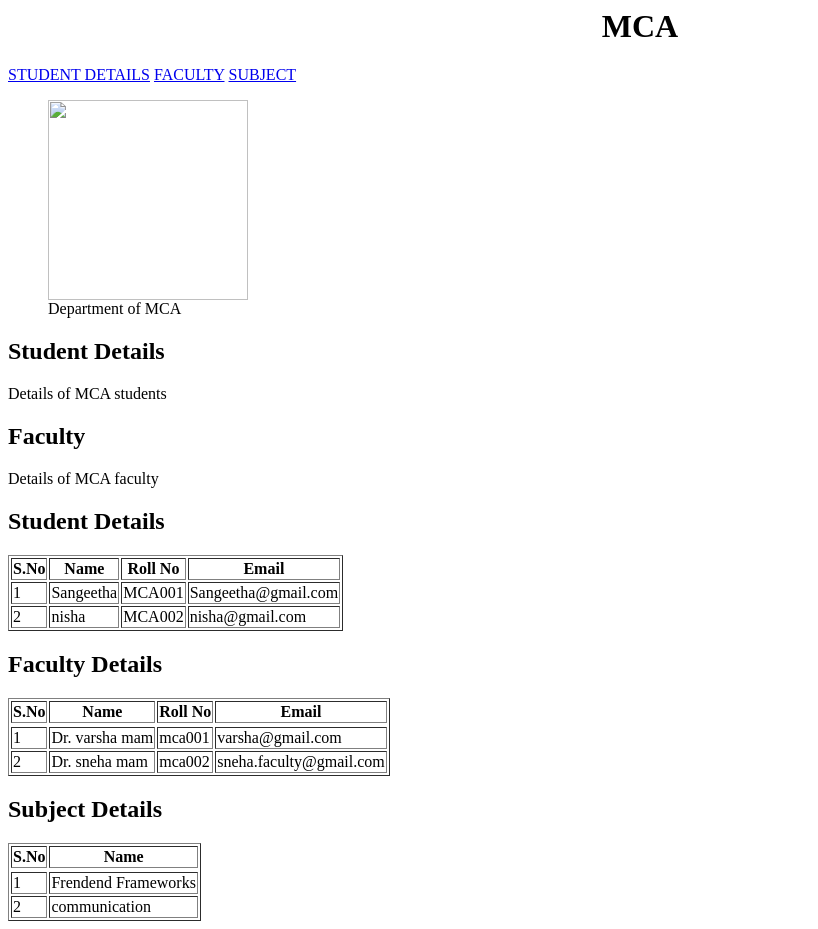
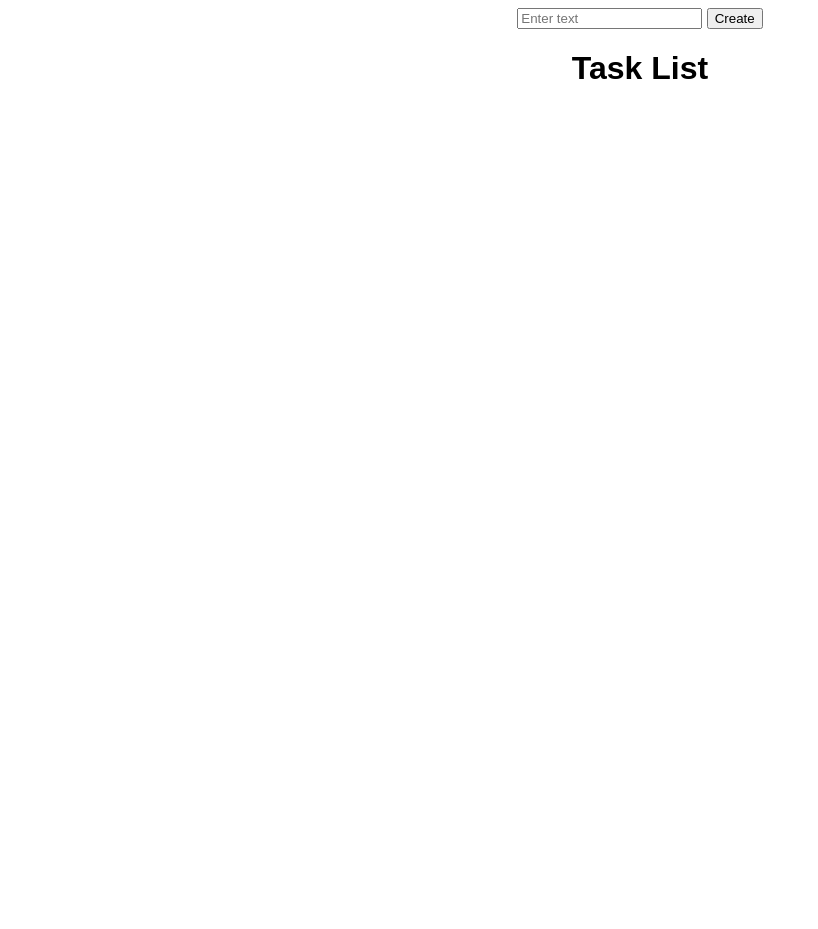
Before and after one commit to sangeeutd-blip/index.html, a plain HTML site: page index.html in a window 1280 px wide. Shown: the whole page, without its empty margins (0-818 px from the left). After the commit the page ends 800 px from the top, so only its background shows below. Drawn offline with Linux system fonts and the light colour scheme.

Commit message:
Add files via upload

```diff
--- a/index.html
+++ b/index.html
@@ -1,115 +1,105 @@
+<!DOCTYPE html>
 <html>
 <head>
-    <title>MCA</title>
+    <title>Task List</title>
+
+    <style>
+        body {
+            font-family: Arial;
+            text-align: center;
+        }
+
+        .completed {
+            color: gray;
+        }
+
+        .task {
+            margin: 15px;
+        }
+    </style>
 </head>
 
 <body>
 
-    <header>
-        <center>
-            <h1>MCA</h1>
-        </center>
-    </header>
+    <input type="text" placeholder="Enter text" id="input">
 
-    <nav>
-        <a href="#student">STUDENT DETAILS</a>
-        <a href="#faculty">FACULTY</a>
-        <a href="#subject">SUBJECT</a>
-    </nav>
+    <button onclick="createtask()">Create</button>
 
-    <main>
+    <h1>Task List</h1>
 
-        <section>
-            <figure>
-               <img src="C:\Users\ELCOT\Pictures\classroom.jpg" width="200" hight="200">
-                <figcaption>Department of MCA</figcaption>
-            </figure>
-        </section>
+    <div id="list"></div>
 
-        <section id="student">
-            <h2>Student Details</h2>
-            <p>Details of MCA students</p>
-        </section>
+    <script>
 
-        <section id="faculty">
-            <h2>Faculty</h2>
-            <p>Details of MCA faculty</p>
-        </section>
-<section id="student">
-    <h2>Student Details</h2>
+        function createtask() {
 
-    <table border="1">
-        <tr>
-            <th>S.No</th>
-            <th>Name</th>
-            <th>Roll No</th>
-            <th>Email</th>
-        </tr>
+            let task = document.getElementById("input").value.trim();
 
-        <tr>
-            <td>1</td>
-            <td>Sangeetha</td>
-            <td>MCA001</td>
-            <td>Sangeetha@gmail.com</td>
-        </tr>
+            if (task == "") {
+                alert("Enter the text");
+                return;
+            }
 
-        <tr>
-            <td>2</td>
-            <td>nisha</td>
-            <td>MCA002</td>
-            <td>nisha@gmail.com</td>
-        </tr>
-    </table>
-</section>
+            let tasks = document.querySelectorAll(".task h3");
 
+            for (let t of tasks) {
+                if (t.textContent.toLowerCase() == task.toLowerCase()) {
+                    alert("Task already exists");
+                    return;
+                }
+            }
 
-<section id="faculty">
-    <h2>Faculty Details</h2>
+            let div = document.createElement("div");
+            div.className = "task";
+            let art = document.createElement("h3");
+            art.textContent = task;
+            let del = document.createElement("button");
+            del.textContent = "Delete";
 
-    <table border="1">
-        <tr>
-            <th>S.No</th>
-            <th>Name</th>
-            <th>Roll No</th>
-            <th>Email</th>
-        </tr>
+            del.onclick = function() {
+                div.remove();
+            };
 
-        <tr>
-             <tr>
-            <td>1</td>
-            <td>Dr. varsha mam</td>
-            <td>mca001</td>
-            <td>varsha@gmail.com</td>
-        </tr>
+            let complete = document.createElement("button");
+            complete.textContent = "Complete";
 
-        <tr>
-            <td>2</td>
-            <td>Dr. sneha mam</td>
-            <td>mca002</td>
-            <td>sneha.faculty@gmail.com</td>
-        </tr>
-    </table>
-</section>
-<section id="subject">
-    <h2>Subject Details</h2>
+            complete.onclick = function() {
+                art.classList.toggle("completed");
+            };
 
-    <table border="1">
-        <tr>
-            <th>S.No</th>
-            <th>Name</th>
+            let edit = document.createElement("button");
+            edit.textContent = "Edit";
 
-        </tr>
+            edit.onclick = function() {
 
-        <tr>
-             <tr>
-            <td>1</td>
-            <td>Frendend Frameworks</td>
+                let newtask = prompt("Enter new task", art.textContent);
 
-        </tr>
+                if (newtask == null || newtask.trim() == "") {
+                    return;
+                }
 
-        <tr>
-            <td>2</td>
-            <td>communication</td>
-        </tr>
-    </table>
-</section>
+                newtask = newtask.trim();
+
+                for (let t of document.querySelectorAll(".task h3")) {
+                    if (t !== art &&
+                        t.textContent.toLowerCase() == newtask.toLowerCase()) {
+                        alert("Task already exists");
+                        return;
+                    }
+                }
+
+                art.textContent = newtask;
+            };
+            div.appendChild(art);
+            div.appendChild(edit);
+            div.appendChild(del);
+            div.appendChild(complete);
+            document.getElementById("list").appendChild(div);
+            document.getElementById("input").value = "";
+
+        }
+
+    </script>
+
+</body>
+</html>
```
